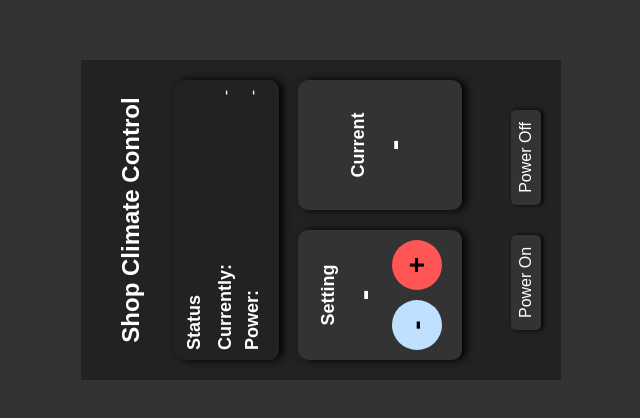
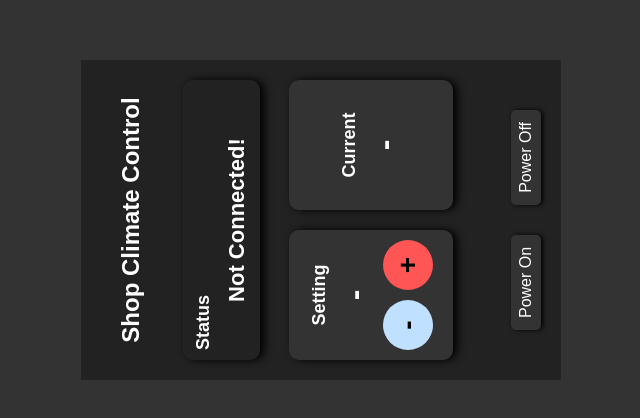
Before and after one commit to EthyMoney/AirConControl-Electron-MINI, an Electron app: page index.html in a window 1280 px wide. Shown: the part 180-598 px from the top of the page, without its empty margins (319-959 px from the left). Drawn offline with Linux system fonts and the light colour scheme; no server answers.

Commit message:
changed status display data and style

```diff
--- a/index.html
+++ b/index.html
@@ -14,24 +14,17 @@
 
     <div class="status-section">
       <h2>Status</h2>
-      <div class="status-row">
-        <div class="status-label">Currently:</div>
-        <div class="status-value" id="currentStatusLabel">-</div>
-      </div>
-      <div class="status-row">
-        <div class="status-label">Power:</div>
-        <div class="status-value" id="powerStatusLabel">-</div>
-      </div>
+      <div class="status-value" id="currentStatusLabel">Not Connected!</div>
     </div>
 
     <div class="main-section">
       <div class="temperature-section">
         <div class="temperature-label">Setting</div>
         <div class="temperature-value" id="setTemp">-</div>
-          <div class="temperature-buttons">
-            <button id="tempDecreaseButton" class="decrease">-</button>
-            <button id="tempIncreaseButton" class="increase">+</button>
-          </div>
+        <div class="temperature-buttons">
+          <button id="tempDecreaseButton" class="decrease">-</button>
+          <button id="tempIncreaseButton" class="increase">+</button>
+        </div>
       </div>
       <div class="temperature-section">
         <div class="temperature-label">Current</div>
--- a/renderer.js
+++ b/renderer.js
@@ -71,7 +71,7 @@ function updateStatusUI(statusData) {
   // Update currentStatusLabel if value has changed
   const currentStatusLabel = document.getElementById('currentStatusLabel');
   if (hasValueChanged('Task', statusData.Task)) {
-    updateValueWithAnimation(currentStatusLabel, statusData.Task);
+    updateValueWithAnimation(currentStatusLabel, statusData.Task == 'Cool' ? 'Cooling' : statusData.Task == 'Heat' ? 'Heating' : statusData.Task == 'Off' ? 'Off' : 'Idle');
   }
 
   // Update powerStatusLabel if value has changed
--- a/styles.css
+++ b/styles.css
@@ -67,11 +67,10 @@ body {
   font-size: 18px;
 }
 
-.status-row {
-  display: flex;
-  justify-content: space-between;
-  align-items: center;
-  margin-bottom: 6px;
+.status-value {
+  font-size: 22px;
+  text-align: center;
+  font-weight: bold;
 }
 
 .status-label {
```
